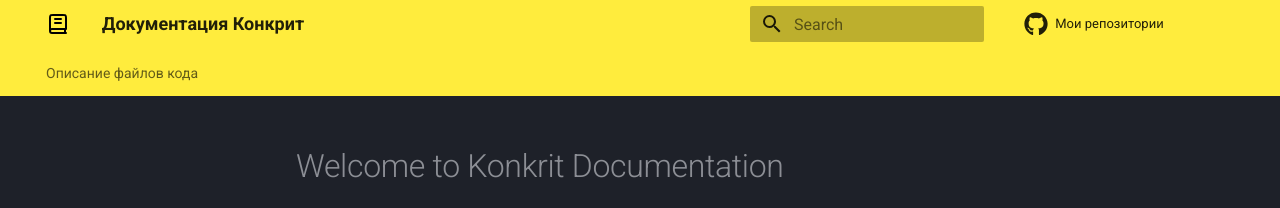
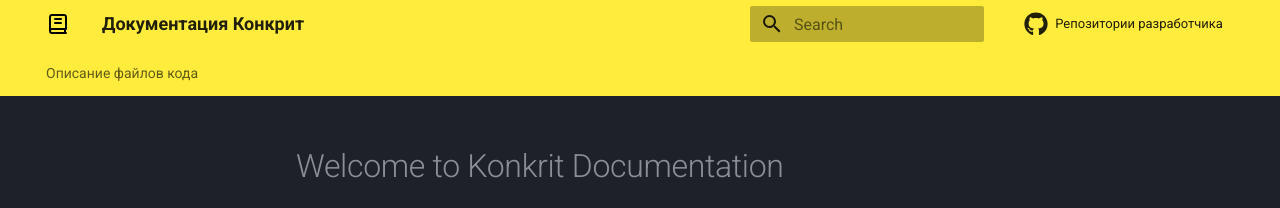
Before and after one commit to BountyHanter/Konkrit_bot, an MkDocs documentation site: the page built from docs/documentation/docs/index.md, in a window 1280 px wide. Shown: the top 208 px of the page. Built offline with MkDocs 1.6.1 and Material for MkDocs 9.7.7, drawn with Linux system fonts in a browser that asks for light colours.

Commit message:
upd mkdocs.yml

```diff
--- a/docs/documentation/mkdocs.yml
+++ b/docs/documentation/mkdocs.yml
@@ -1,7 +1,7 @@
 site_name: Документация Конкрит
 site_dir: 'wiki/GENERIC/generic/build'
 site_url: https://bountyhanter.github.io/IKT2/
-repo_name: Мои репозитории
+repo_name: Репозитории разработчика
 repo_url: https://github.com/BountyHanter
 
 nav:
```
